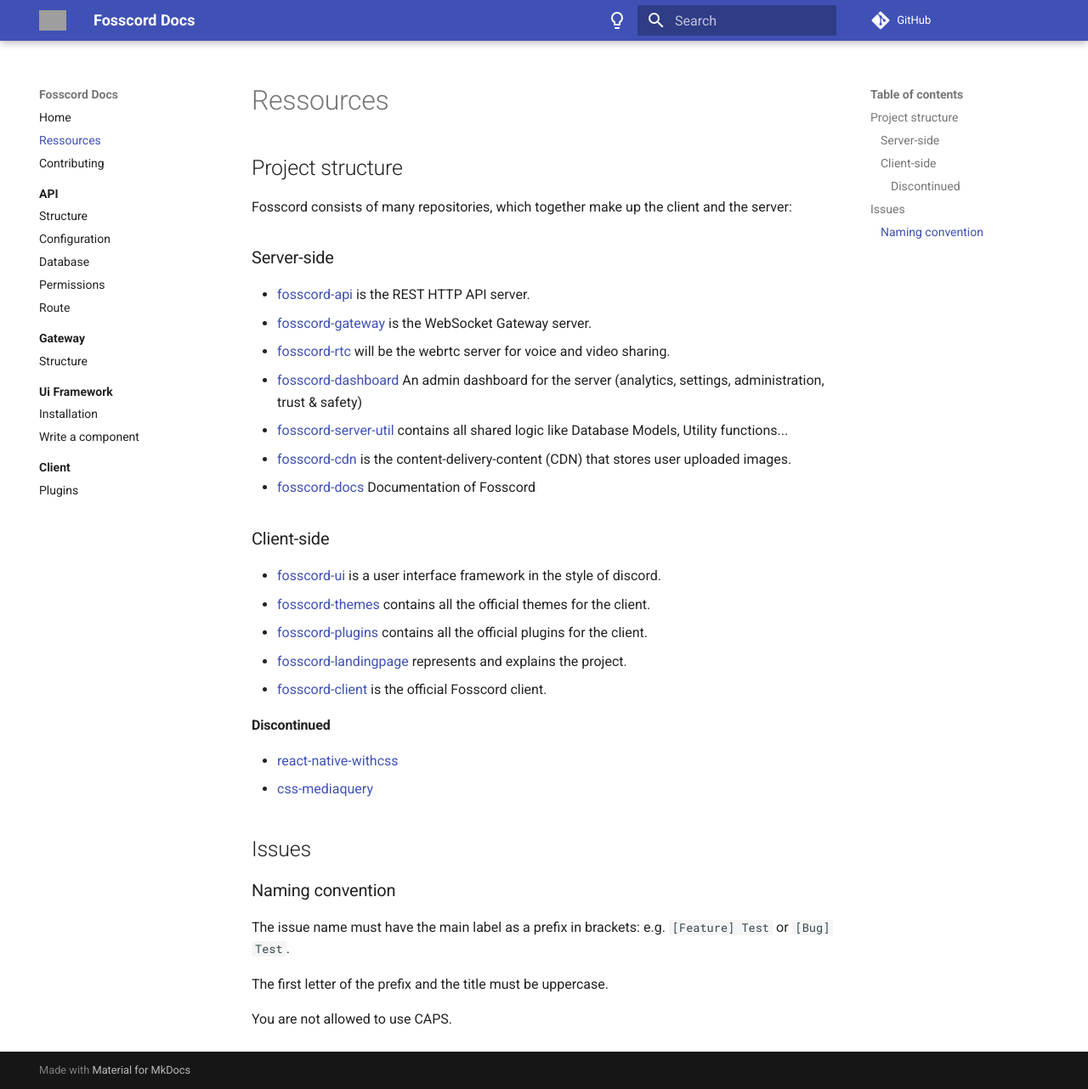
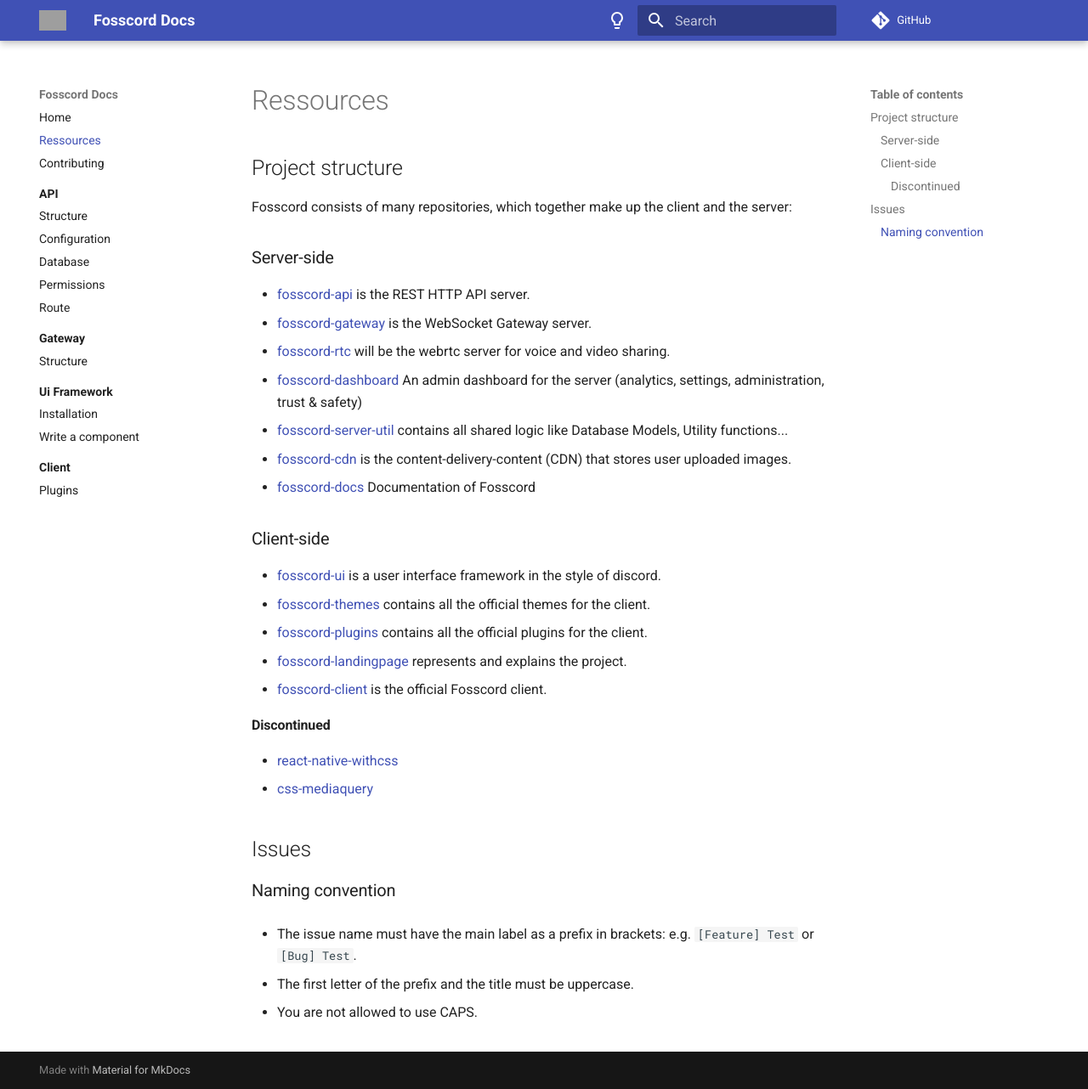
Before and after one commit to spacebarchat/docs, an MkDocs documentation site: the page built from docs/ressources.md, in a window 1280 px wide and 1282 px high. Shown: the whole window at 85% size. Built offline with MkDocs 1.6.1 and Material for MkDocs 9.7.7, drawn with Linux system fonts in a browser that asks for light colours; comment, search, counter and statistics services are not loaded; grey boxes are pictures that could not be loaded.

```diff
--- a/docs/ressources.md
+++ b/docs/ressources.md
@@ -29,8 +29,8 @@ Fosscord consists of many repositories, which together make up the client and th
 
 ### Naming convention
 
-The issue name must have the main label as a prefix in brackets: e.g. `[Feature] Test` or `[Bug] Test`.
+- The issue name must have the main label as a prefix in brackets: e.g. `[Feature] Test` or `[Bug] Test`.
 
-The first letter of the prefix and the title must be uppercase.
+- The first letter of the prefix and the title must be uppercase.
 
-You are not allowed to use CAPS.
+- You are not allowed to use CAPS.
```
